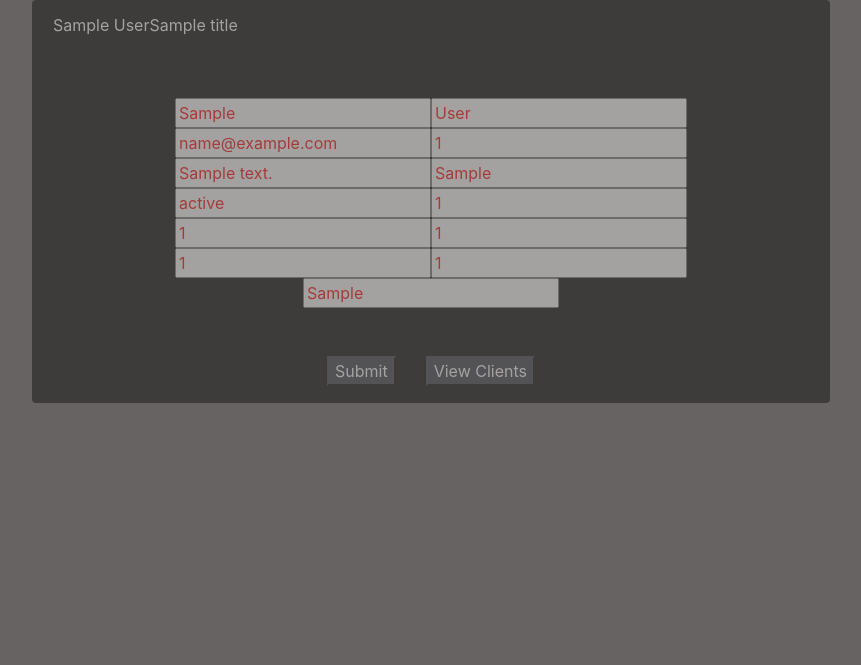
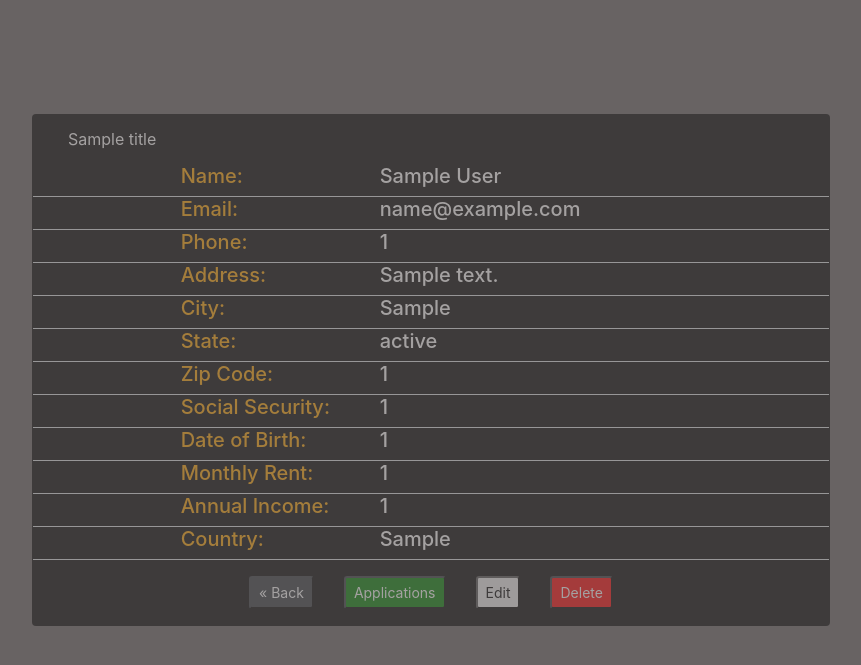
Before and after one commit to rydobbe/Python, a Flask app: template Web_Flask/templates/client_view.html in a window 1280 px wide. Shown: the top 665 px of the page, without its empty margins (209-1070 px from the left). Run offline with Flask 2, Linux system fonts and the light colour scheme; tables that the repository leaves empty hold one stand-in row (values such as "Sample post"); the template is opened without the code that fills it: values that come from a table or form of the project are taken from there, most other values are stand-ins (such as "Sample title", 1, 10 or a date in 2020); some libraries are stand-ins or nearby versions.

Commit message:
buttons/page navigation

```diff
--- a/Web_Flask/app.py
+++ b/Web_Flask/app.py
@@ -1,7 +1,7 @@
 #Imports
 from flask import Flask, redirect, render_template, request, url_for
 from models import db, Client
-from sqlalchemy import update
+
 
 
 #Configure Flask
@@ -69,8 +69,8 @@ def drop():
     return redirect(url_for("index"))
 
 
-@app.route("/<int:client_id>/<client_lastName>", methods=['GET', 'POST'])
-def client(client_id, client_lastName):
+@app.route("/<int:client_id>/<client_lastName>/edit", methods=['GET', 'POST'])
+def client_edit(client_id, client_lastName):
     client = Client.query.get_or_404(client_id)
     if request.method == 'POST':
         firstName = request.form['firstName']
@@ -104,7 +104,23 @@ def client(client_id, client_lastName):
         db.session.add(client)
         db.session.commit()
         return redirect(url_for('registered_clients'))
-    return render_template('client_view.html', client=client)
+    return render_template('client_edit.html', client=client, title="Edit Client")
+
+
+@app.post('/<int:client_id>/delete/')
+def delete_client(client_id):
+    client = Client.query.get_or_404(client_id)
+    db.session.delete(client)
+    db.session.commit()
+    return redirect(url_for('registered_clients'))
+
+
+@app.route("/<int:client_id>/<client_lastName>/view", methods=['GET', 'POST'])
+def client_view(client_id, client_lastName):
+    client = Client.query.get_or_404(client_id)
+    return render_template('client_view.html', client=client, title="Client View")
+
+
 
 # __name__ is set to __main__ at runtime when running app directly
 if __name__ == '__main__':
--- a/Web_Flask/models.py
+++ b/Web_Flask/models.py
@@ -1,5 +1,6 @@
 # Imports
 from pickle import TRUE
+from unittest.util import _MAX_LENGTH
 from flask_sqlalchemy import SQLAlchemy
 
 db= SQLAlchemy()
@@ -14,7 +15,7 @@ class Client(db.Model):
     state = db.Column(db.String(10), nullable=False)
     email = db.Column(db.String(255), unique=True ,nullable=False)
     phone = db.Column(db.Integer(), nullable=False)
-    socialSecurity = db.Column(db.Integer(), unique=True ,nullable=False)
+    socialSecurity = db.Column(db.Integer(), _MAX_LENGTH=9, unique=True ,nullable=False)
     dateOfBirth = db.Column(db.Integer(), nullable=False)
     annualIncome = db.Column(db.Integer(), nullable=False)
     monthlyRent = db.Column(db.Integer(), nullable=False)
--- a/Web_Flask/static/styles.css
+++ b/Web_Flask/static/styles.css
@@ -1,7 +1,36 @@
-/* Custom CSS */
+/* Custom HTML */
+body{
+    background-color: rgb(104, 99, 99);
+}
 
+a{
+    color: red;
+}
+a:hover{
+    color:rgb(8, 124, 160);
+}
 
 li{
+    list-style-type: none;
+}
+
+::placeholder{
+    color: red;
+}
+
+/* Custom Bootstrap*/
+.card{
+    background-color: black;
+    opacity: 40%;
+    width: 70%;
+    margin-top: 10%;
+}
+
+.card-header{
+    color: white;
+}
+
+.border-bottom{
     border: solid;
     border-color: grey;
     border-width: 2px;
@@ -9,13 +38,6 @@ li{
     border-left: none;
     border-right: none;
     list-style: none;
-}
-
-a{
-    color: red;
-}
-a:hover{
-    color:green;
 }
 
 .text-orange{
@@ -26,18 +48,6 @@ a:hover{
     color: red;
 }
 
-/* Bootstrap Elements */
-.card{
-    background-color: black;
-    opacity: 40%;
-    width: 70%;
-}
-
-.card-header{
+.text-white{
     color: white;
 }
-
-/* HTML Elements */
-body{
-    background-color: rgb(104, 99, 99);
-}
--- a/Web_Flask/templates/client_view.html
+++ b/Web_Flask/templates/client_view.html
@@ -5,43 +5,74 @@
 {% block body %}
     <div class="row justify-content-center">
         <div class="card">
-            <div class="card-header">{% block title %}{{client.firstName}} {{client.lastName}}{{title}}{% endblock %}</div>
-            <form id="client-view-form" class="mt-5" method="post">
-                <div class="row justify-content-center">
-                    <input class="text-red" name="firstName" placeholder ="First Name" value="{{client.firstName}}" type="text"></input>
-                    <input class="text-red" name="lastName" placeholder ="Last Name" value="{{client.lastName}}" type="text"></input>
+            <div class="container">
+                <div class="card-header">{% block title %}{{title}}{% endblock %}</div>
+                    <div class="row justify-content-center border-bottom">
+                        <div class="col-3"><h5 class="text-orange">Name:</h5></div>
+                        <div class="col-5"><h5 class="text-white">{{client.firstName}} {{client.lastName}}</h5></div>
                     </div>
-                <div class="row justify-content-center">
-                    <input class="text-red" name="email" placeholder ="Email" value="{{client.email}}" type="text"></input>
-                    <input class="text-red" name="phone" placeholder ="Phone Number" value="{{client.phone}}" type="text"></input>
+                    <div class="row justify-content-center border-bottom">
+                        <div class="col-3"><h5 class="text-orange">Email:</h5></div>
+                        <div class="col-5"><h5 class="text-white">{{client.email}}</h5></div>
                     </div>
-                <div class="row justify-content-center">
-                    <input class="text-red" name="address" placeholder ="Address" value="{{client.address}}" type="text"></input>
-                    <input class="text-red" name="city" placeholder ="City" value="{{client.city}}" type="text"></input>
+                    <div class="row justify-content-center border-bottom">
+                        <div class="col-3"><h5 class="text-orange">Phone:</h5></div>
+                        <div class="col-5"><h5 class="text-white">{{client.phone}}</h5></div>
                     </div>
-                <div class="row justify-content-center">
-                    <input class="text-red" name="state" placeholder ="State" value="{{client.state}}" type="text"></input>
-                    <input class="text-red" name="zipCode" placeholder ="Zip Code" value="{{client.zipCode}}" type="text"></input>
+                    <div class="row justify-content-center border-bottom">
+                        <div class="col-3"><h5 class="text-orange">Address: </h5></div>
+                        <div class="col-5"><h5 class="text-white">{{client.address}}</h5></div>
                     </div>
-                <div class="row justify-content-center">
-                    <input class="text-red" name="dateOfBirth" placeholder ="Date of Birth" value="{{client.dateOfBirth}}" type="text"></input>
-                    <input class="text-red" name="socialSecurity" placeholder ="Social Security" value="{{client.socialSecurity}}" type="text"></input>
+                    <div class="row justify-content-center border-bottom">
+                        <div class="col-3"><h5 class="text-orange">City: </h5></div>
+                        <div class="col-5"><h5 class="text-white">{{client.city}}</h5></div>
                     </div>
-                <div class="row justify-content-center">
-                    <input class="text-red" name="monthlyRent" placeholder ="Monthly Rent" value="{{client.monthlyRent}}" type="text"></input>
-                    <input class="text-red" name="annualIncome" placeholder ="Annual Income" value="{{client.annualIncome}}" type="text"></input>
+                    <div class="row justify-content-center border-bottom">
+                        <div class="col-3"><h5 class="text-orange">State: </h5></div>
+                        <div class="col-5"><h5 class="text-white">{{client.state}}</h5></div>
                     </div>
-                <div class="row justify-content-center">
-                    <input class="text-red" name="country" placeholder ="Country" value="{{client.country}}" type="text"></input>
+                    <div class="row justify-content-center border-bottom">
+                        <div class="col-3"><h5 class="text-orange">Zip Code: </h5></div>
+                        <div class="col-5"><h5 class="text-white">{{client.zipCode}}</h5></div>
                     </div>
+                    <div class="row justify-content-center border-bottom">
+                        <div class="col-3"><h5 class="text-orange">Social Security: </h5></div>
+                        <div class="col-5"><h5 class="text-white">{{client.socialSecurity}}</h5></div>
+                    </div>
+                    <div class="row justify-content-center border-bottom">
+                        <div class="col-3"><h5 class="text-orange">Date of Birth: </h5></div>
+                        <div class="col-5"><h5 class="text-white">{{client.dateOfBirth}}</h5></div>
+                    </div>
+                    <div class="row justify-content-center border-bottom">
+                        <div class="col-3"><h5 class="text-orange">Monthly Rent: </h5></div>
+                        <div class="col-5"><h5 class="text-white">{{client.monthlyRent}}</h5></div>
+                    </div>
+                    <div class="row justify-content-center border-bottom">
+                        <div class="col-3"><h5 class="text-orange">Annual Income: </h5></div>
+                        <div class="col-5"><h5 class="text-white">{{client.annualIncome}}</h5></div>
+                    </div>
+                    <div class="row justify-content-center border-bottom">
+                        <div class="col-3"><h5 class="text-orange">Country: </h5></div>
+                        <div class="col-5"><h5 class="text-white">{{client.country}}</h5></div>
+                    </div>
+                </div>
+                <div class="row justify-content-center mt-3 mb-3">
+                    <div class="col-md-auto">
+                        <form action="/view_clients" method="post">
+                            <button class="btn-sm btn-dark" type="submit">&laquo; Back</button>
                         </form>
-            <div class="row justify-content-center mt-5 mb-3">
-                <div class="col-md-auto">
-                    <button form="client-view-form" class="btn-dark type="submit">Submit</button>
                     </div>
                     <div class="col-md-auto">
-                    <form action="/view_clients" method="post">
-                        <button class="btn-dark" type="submit">View Clients</button>
+                        <button class="btn-sm btn-dark" type="submit" style="background-color: green;">Applications</button>
+                    </div>
+                    <div class="col-md-auto">
+                        <a href="{{ url_for('client_edit', client_id=client.id, client_lastName=client.lastName)}}">
+                            <button class="btn-sm" type="submit">Edit</button>
+                        </a>
+                    </div>
+                    <div class="col-md-auto">
+                        <form method="post" action="{{ url_for('delete_client', client_id=client.id) }}">
+                            <button class="btn-sm btn-dark" type="submit" onclick="return confirm('Delete Client?')" style="background-color: red;">Delete</button>
                         </form>
                     </div>
                 </div>
```
Also changed, not shown: Web_Flask/templates/client_edit.html (added, +56 -0 lines), Web_Flask/templates/index.html (+4 -4 lines), Web_Flask/templates/registered.html (+6 -4 lines), Web_Flask/sqlite_database.db. Lines whose indentation alone changed are shown as unchanged.
